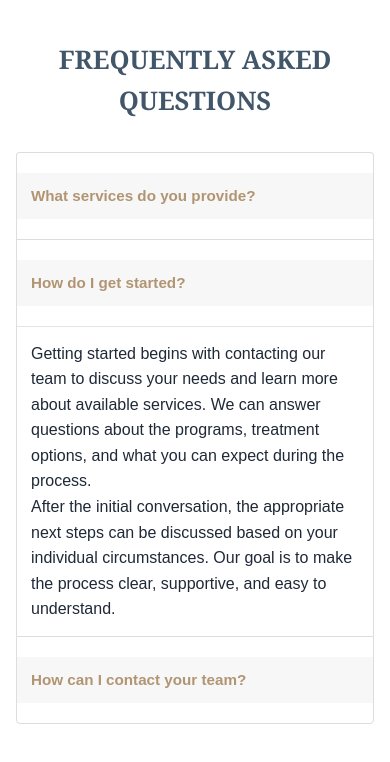
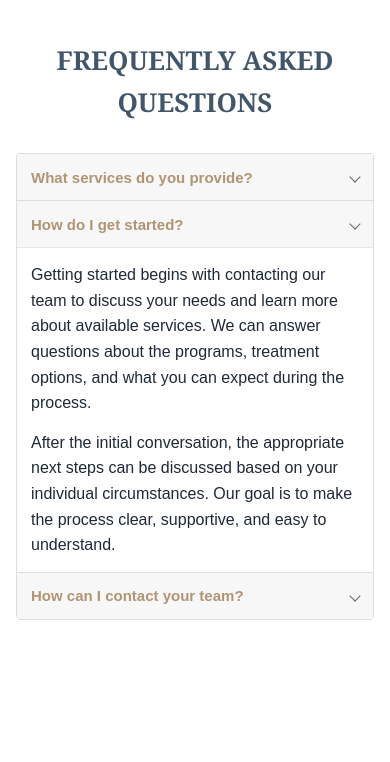
Before and after one commit to Sasa-ws/faq-accordion, a plain HTML site: page index.html in a window 390 px wide. Both pictures are taken after a click on the button "How do I get started?". Drawn offline with Linux system fonts and the light colour scheme.

Commit message:
Refine FAQ accordion styling

```diff
--- a/style.css
+++ b/style.css
@@ -2,20 +2,24 @@
 body{margin:0;font-family:Arial,sans-serif;background:#ffffff;color:#1f2937;line-height:1.6;}
 main{padding:50px 20px;}
 .faq{max-width:800px;margin:0 auto;}
-.faq h1{margin:0 0 30px;color:#42566a;font-family:Georgia,serif;font-size:2rem;text-align:center;text-transform:uppercase;}
+.faq h1{margin:0 0 30px;color:#42566a;font-family:Georgia,serif;font-size:32px;text-align:center;text-transform:uppercase;}
 .faq-list{display:flex;flex-direction:column;}
 .faq-item{background:#ffffff;border:1px solid #dddddd;border-bottom:0;}
+.faq-item h2{margin:0;}
 .faq-item:first-child{border-radius:4px 4px 0 0;}
 .faq-item:last-child{border-bottom:1px solid #dddddd;border-radius:0 0 4px 4px;}
-.faq-question{width:100%;min-height:48px;padding:12px 16px;border:0;background:#f7f7f7;color:#b19573;font-size:1rem;font-weight:700;text-align:left;cursor:pointer;display:flex;align-items:center;justify-content:space-between;gap:16px;}
+.faq-question{width:100%;min-height:48px;padding:12px 16px;border:0;background:#f7f7f7;color:#b19573;font-size:16px;font-weight:700;text-align:left;cursor:pointer;display:flex;align-items:center;justify-content:space-between;gap:16px;}
 .faq-question:hover{background:#eeeeee;}
 .faq-question:focus-visible{outline:3px solid #2563eb;outline-offset:-3px;}
-.faq-icon{flex-shrink:0;color:#666666;font-size:1.1rem;font-weight:400;line-height:1;}
+.faq-icon{width:8px;height:8px;flex-shrink:0;border-right:1.5px solid #666666;border-bottom:1.5px solid #666666;transform:rotate(45deg);transition:transform 0.2s ease;}
+.faq-question [aria-expanded= "true " ].faq-icon{transform:rotate(225deg);}
 .faq-answer{padding:14px 16px;background:#ffffff;border-top:1px solid #e5e5e5;}
-.faq-answer p{margin:0;}
+.faq-answer p{margin:0 0 14px;}
+.faq-answer p:last-child{margin-bottom:0;}
 
 @media (max-width: 600px) {
   main {padding: 40px 16px;}
-  .faq h1 {font-size: 1.6rem;}
-  .faq-question {min-height: 46px;padding: 12px 14px;font-size: 0.95rem;}.faq-answer {padding: 14px;}
+  .faq h1 {font-size: 26px;}
+  .faq-question {min-height: 46px;padding: 12px 14px;font-size: 15px;}
+  .faq-answer {padding: 14px;}
 }
```
